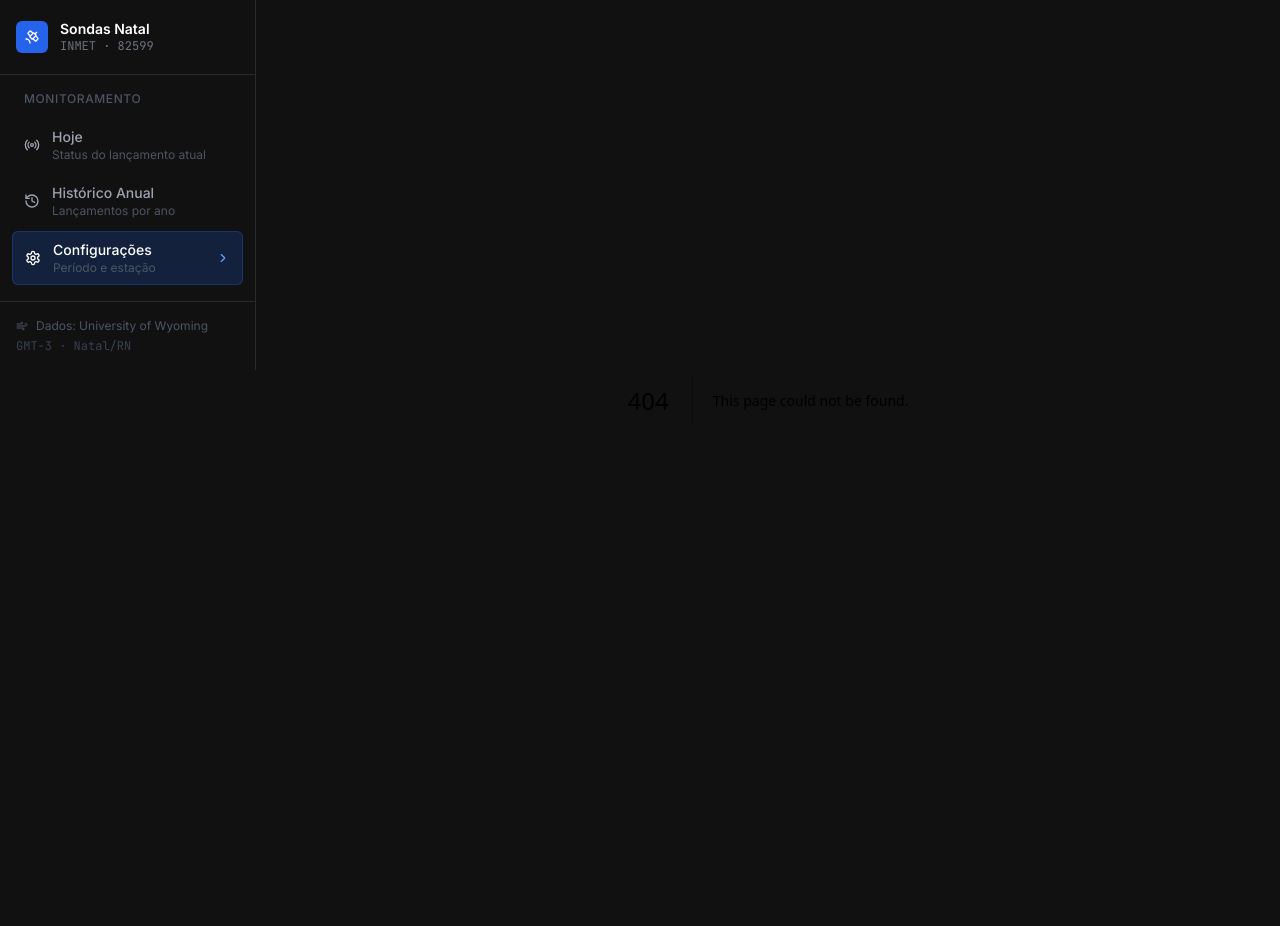
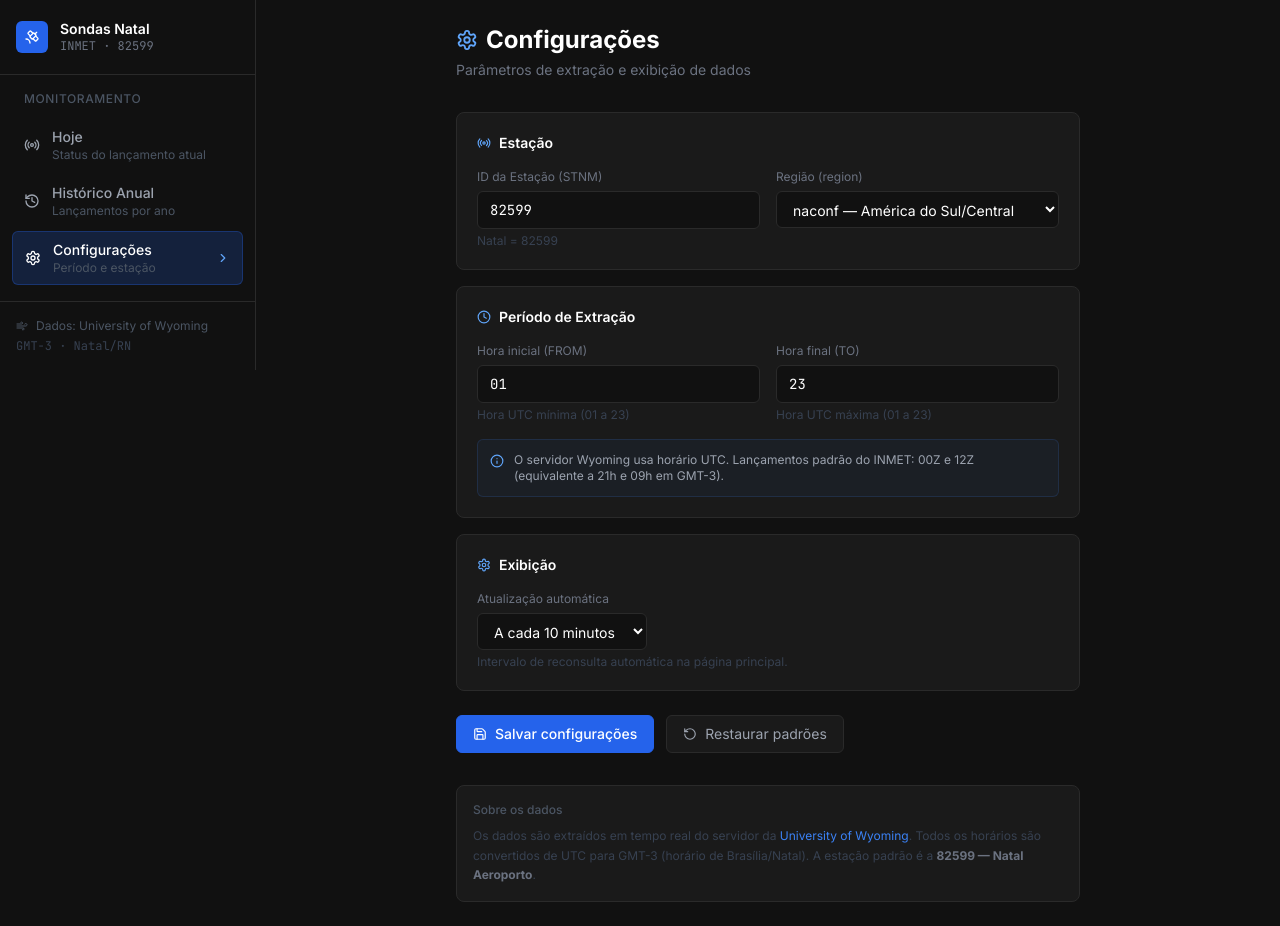
Before and after one commit to rudsomlima/sondas, a Next.js app: page /configuracoes in a window 1280 px wide. Before the commit this address had no page. Before the commit the page ends 800 px from the top, so only its background shows below. Built offline with nearby package versions, Linux system fonts and the light colour scheme.

Commit message:
chore: upsert app/configuracoes/page.tsx

```diff
--- /dev/null
+++ b/app/configuracoes/page.tsx
@@ -0,0 +1,200 @@
+'use client'
+
+import { useState, useEffect } from 'react'
+import {
+  Settings, Save, RotateCcw, Info, Clock,
+  CheckCircle2, Radio
+} from 'lucide-react'
+
+interface Config {
+  stationId: string
+  region: string
+  fromHour: string
+  toHour: string
+  timezone: string
+  autoRefreshMinutes: number
+}
+
+const DEFAULT_CONFIG: Config = {
+  stationId: '82599',
+  region: 'naconf',
+  fromHour: '01',
+  toHour: '23',
+  timezone: 'GMT-3',
+  autoRefreshMinutes: 10,
+}
+
+export default function ConfiguracoesPage() {
+  const [config, setConfig] = useState<Config>(DEFAULT_CONFIG)
+  const [saved, setSaved] = useState(false)
+
+  useEffect(() => {
+    try {
+      const stored = localStorage.getItem('sondas_settings')
+      if (stored) setConfig({ ...DEFAULT_CONFIG, ...JSON.parse(stored) })
+    } catch {}
+  }, [])
+
+  const handleSave = () => {
+    try {
+      localStorage.setItem('sondas_settings', JSON.stringify(config))
+      setSaved(true)
+      setTimeout(() => setSaved(false), 2500)
+    } catch {}
+  }
+
+  const handleReset = () => {
+    setConfig(DEFAULT_CONFIG)
+    localStorage.removeItem('sondas_settings')
+    setSaved(false)
+  }
+
+  const update = (key: keyof Config, value: string | number) =>
+    setConfig(prev => ({ ...prev, [key]: value }))
+
+  return (
+    <div className="p-6 max-w-2xl mx-auto">
+      <div className="mb-8">
+        <h1 className="text-2xl font-bold text-white flex items-center gap-2">
+          <Settings size={22} className="text-blue-400" />
+          Configurações
+        </h1>
+        <p className="text-gray-500 text-sm mt-1">Parâmetros de extração e exibição de dados</p>
+      </div>
+
+      {/* Station */}
+      <div className="card p-5 mb-4">
+        <h2 className="text-sm font-semibold text-white mb-4 flex items-center gap-2">
+          <Radio size={14} className="text-blue-400" />
+          Estação
+        </h2>
+        <div className="grid gap-4 sm:grid-cols-2">
+          <div>
+            <label className="block text-xs text-gray-500 mb-1.5">ID da Estação (STNM)</label>
+            <input
+              type="text"
+              value={config.stationId}
+              onChange={e => update('stationId', e.target.value)}
+              className="w-full bg-[#111111] border border-[#2a2a2a] rounded-md px-3 py-2 text-sm text-white outline-none focus:border-blue-500 mono"
+              placeholder="82599"
+            />
+            <p className="text-xs text-gray-700 mt-1">Natal = 82599</p>
+          </div>
+          <div>
+            <label className="block text-xs text-gray-500 mb-1.5">Região (region)</label>
+            <select
+              value={config.region}
+              onChange={e => update('region', e.target.value)}
+              className="w-full bg-[#111111] border border-[#2a2a2a] rounded-md px-3 py-2 text-sm text-white outline-none focus:border-blue-500 cursor-pointer"
+            >
+              <option value="naconf">naconf — América do Sul/Central</option>
+              <option value="samer">samer — América do Sul</option>
+              <option value="carib">carib — Caribe</option>
+              <option value="pac">pac — Pacífico</option>
+              <option value="ant">ant — Antártica</option>
+            </select>
+          </div>
+        </div>
+      </div>
+
+      {/* Time period */}
+      <div className="card p-5 mb-4">
+        <h2 className="text-sm font-semibold text-white mb-4 flex items-center gap-2">
+          <Clock size={14} className="text-blue-400" />
+          Período de Extração
+        </h2>
+        <div className="grid gap-4 sm:grid-cols-2">
+          <div>
+            <label className="block text-xs text-gray-500 mb-1.5">Hora inicial (FROM)</label>
+            <input
+              type="text"
+              value={config.fromHour}
+              onChange={e => update('fromHour', e.target.value)}
+              className="w-full bg-[#111111] border border-[#2a2a2a] rounded-md px-3 py-2 text-sm text-white outline-none focus:border-blue-500 mono"
+              placeholder="01"
+              maxLength={2}
+            />
+            <p className="text-xs text-gray-700 mt-1">Hora UTC mínima (01 a 23)</p>
+          </div>
+          <div>
+            <label className="block text-xs text-gray-500 mb-1.5">Hora final (TO)</label>
+            <input
+              type="text"
+              value={config.toHour}
+              onChange={e => update('toHour', e.target.value)}
+              className="w-full bg-[#111111] border border-[#2a2a2a] rounded-md px-3 py-2 text-sm text-white outline-none focus:border-blue-500 mono"
+              placeholder="23"
+              maxLength={2}
+            />
+            <p className="text-xs text-gray-700 mt-1">Hora UTC máxima (01 a 23)</p>
+          </div>
+        </div>
+        <div className="mt-4 p-3 bg-blue-500/5 border border-blue-500/15 rounded-md flex gap-2.5">
+          <Info size={14} className="text-blue-400 flex-shrink-0 mt-0.5" />
+          <p className="text-xs text-gray-400">
+            O servidor Wyoming usa horário UTC. Lançamentos padrão do INMET: 00Z e 12Z (equivalente a 21h e 09h em GMT-3).
+          </p>
+        </div>
+      </div>
+
+      {/* Display */}
+      <div className="card p-5 mb-6">
+        <h2 className="text-sm font-semibold text-white mb-4 flex items-center gap-2">
+          <Settings size={14} className="text-blue-400" />
+          Exibição
+        </h2>
+        <div>
+          <label className="block text-xs text-gray-500 mb-1.5">Atualização automática</label>
+          <select
+            value={config.autoRefreshMinutes}
+            onChange={e => update('autoRefreshMinutes', Number(e.target.value))}
+            className="w-full sm:w-auto bg-[#111111] border border-[#2a2a2a] rounded-md px-3 py-2 text-sm text-white outline-none focus:border-blue-500 cursor-pointer"
+          >
+            <option value={5}>A cada 5 minutos</option>
+            <option value={10}>A cada 10 minutos</option>
+            <option value={30}>A cada 30 minutos</option>
+            <option value={60}>A cada 1 hora</option>
+            <option value={0}>Desativada</option>
+          </select>
+          <p className="text-xs text-gray-700 mt-1">Intervalo de reconsulta automática na página principal.</p>
+        </div>
+      </div>
+
+      {/* Actions */}
+      <div className="flex items-center gap-3">
+        <button
+          onClick={handleSave}
+          className={`flex items-center gap-2 px-4 py-2 rounded-md text-sm font-medium transition-all ${
+            saved
+              ? 'bg-green-600/20 border border-green-500/30 text-green-400'
+              : 'bg-blue-600 hover:bg-blue-700 text-white border border-blue-600'
+          }`}
+        >
+          {saved
+            ? <><CheckCircle2 size={14} /> Salvo!</>
+            : <><Save size={14} /> Salvar configurações</>
+          }
+        </button>
+        <button
+          onClick={handleReset}
+          className="flex items-center gap-2 px-4 py-2 bg-[#1a1a1a] border border-[#2a2a2a] rounded-md text-sm text-gray-400 hover:text-white hover:border-[#3a3a3a] transition-all"
+        >
+          <RotateCcw size={14} />
+          Restaurar padrões
+        </button>
+      </div>
+
+      <div className="mt-8 p-4 card">
+        <p className="text-xs text-gray-600 font-medium mb-2">Sobre os dados</p>
+        <p className="text-xs text-gray-700 leading-relaxed">
+          Os dados são extraídos em tempo real do servidor da{' '}
+          <a href="https://weather.uwyo.edu" target="_blank" rel="noopener" className="text-blue-500 hover:underline">
+            University of Wyoming
+          </a>
+          . Todos os horários são convertidos de UTC para GMT-3 (horário de Brasília/Natal).
+          A estação padrão é a <strong className="text-gray-500">82599 — Natal Aeroporto</strong>.
+        </p>
+      </div>
+    </div>
+  )
+}
```
